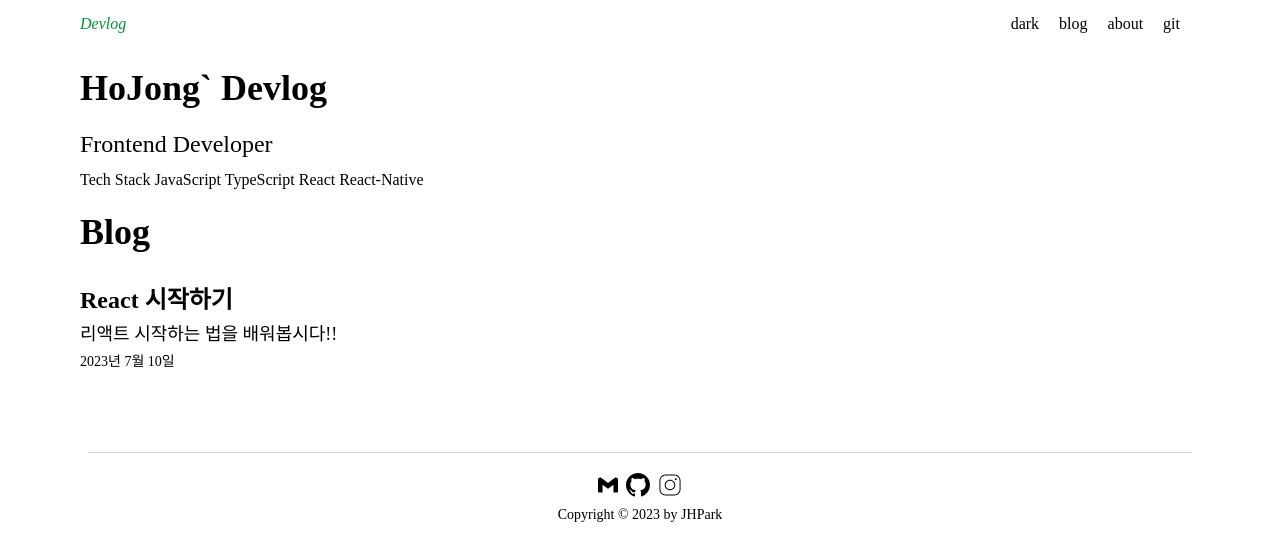
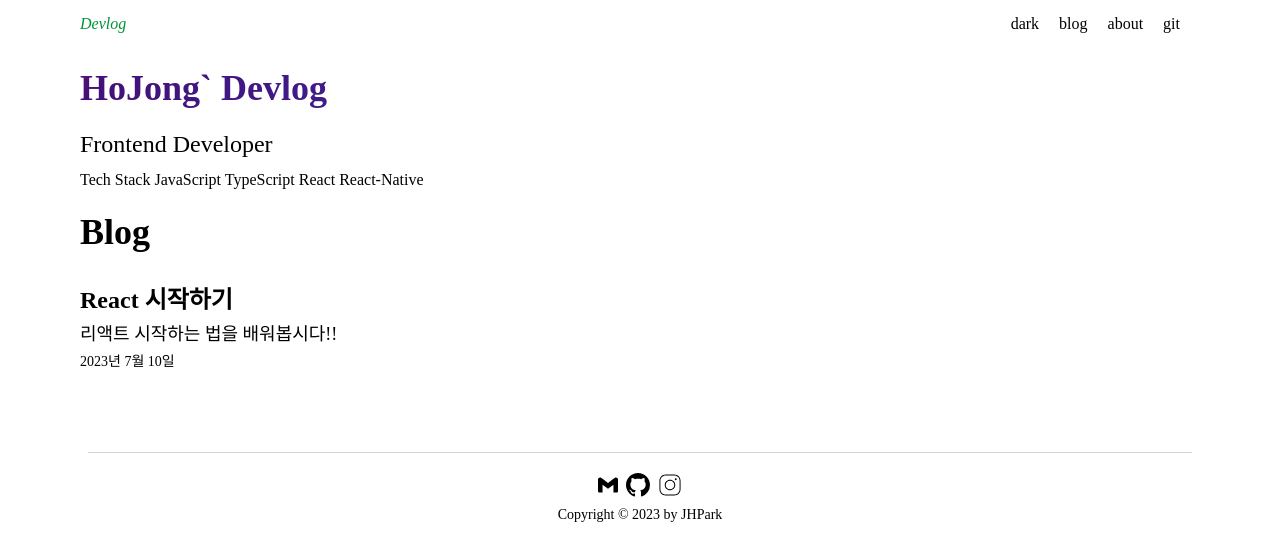
Before and after one commit to ParkJongho1/NextDevlog, a Next.js app: page / in a window 1280 px wide. Shown: the top 560 px of the page. Built offline with nearby package versions, Linux system fonts and the light colour scheme.

Commit message:
component separation

```diff
--- a/api/hello/route.ts
+++ /dev/null
@@ -1,3 +0,0 @@
-export async function GET(request: Request) {
-  return new Response('Hello, Next.js!')
-}
--- a/app/layout.tsx
+++ b/app/layout.tsx
@@ -2,8 +2,8 @@ import Link from "next/link";
 
 import "../style/globals.css";
 import { Inter } from "next/font/google";
-import Header from "./components/Header";
-import Footer from "./components/Footer";
+import Header from "../components/Header";
+import Footer from "../components/Footer";
 
 const inter = Inter({ subsets: ["latin"] });
 
--- a/app/page.tsx
+++ b/app/page.tsx
@@ -1,5 +1,5 @@
-import Posts from "./components/Posts";
-import MyInfo from "./components/MyInfo";
+import Posts from "../components/Posts";
+import MyInfo from "../components/MyInfo";
 
 export default function Home() {
    return (
--- /dev/null
+++ b/app/posts/page.tsx
@@ -0,0 +1,7 @@
+export default function Post() {
+   return (
+      <div className="max-w-3xl pl-4 pr-4 mx-auto mt-5 lg:max-w-6xl">
+         <h1 style={{ color: "white" }}>blog</h1>
+      </div>
+   );
+}
--- a/app/components/Header.tsx
+++ b/components/Header.tsx
@@ -43,7 +43,7 @@ export default function Header() {
                      {darkTheme ? "light" : "dark"}
                   </button>
                )}
-               <Link href="/" className="pr-5 no-underline">
+               <Link href="/posts" className="pr-5 no-underline">
                   blog
                </Link>
                <Link href="/about" className="pr-5 no-underline">
--- a/app/components/MyInfo.tsx
+++ b/components/MyInfo.tsx
@@ -3,7 +3,7 @@ import Link from "next/link";
 export default function MyInfo() {
    return (
       <section>
-         <h1 className="mb-5 text-4xl font-extrabold">HoJong` Devlog</h1>
+         <h1 className="mb-5 text-4xl font-extrabold gradientText gradientAni">HoJong` Devlog</h1>
          <p className="mb-3 text-2xl">Frontend Developer</p>
          <div className="mb-3">
             <span>Tech Stack</span>{" "}
--- a/lib/getFormattedDate.ts
+++ b/lib/getFormattedDate.ts
@@ -1,5 +1,3 @@
 export default function getFormattedDate(dateString: string): string {
-  return new Intl.DateTimeFormat("ko", { dateStyle: "long" }).format(
-    new Date(dateString)
-  );
+   return new Intl.DateTimeFormat("ko", { dateStyle: "long" }).format(new Date(dateString));
 }
--- a/style/globals.css
+++ b/style/globals.css
@@ -175,3 +175,21 @@ body {
 .footerfill {
    fill: var(--color-primary);
 }
+
+.gradientText {
+   background-image: linear-gradient(-225deg, #3c2395, #44107a 17%, #ff1361 33%, #fff800 50%, #ff1361 66%, #44107a 83%, #3c2395);
+   -webkit-background-clip: text;
+   background-clip: text;
+   -webkit-text-fill-color: transparent;
+   background-size: 200% auto;
+}
+
+.gradientAni {
+   animation: bg-gradient 3s linear infinite;
+}
+
+@keyframes bg-gradient {
+   100% {
+      background-position: 200%;
+   }
+}
```
Also changed, not shown: components/Footer.tsx (renamed from app/components/Footer.tsx), components/ListItem.tsx (renamed from app/components/ListItem.tsx), components/Posts.tsx (renamed from app/components/Posts.tsx).
